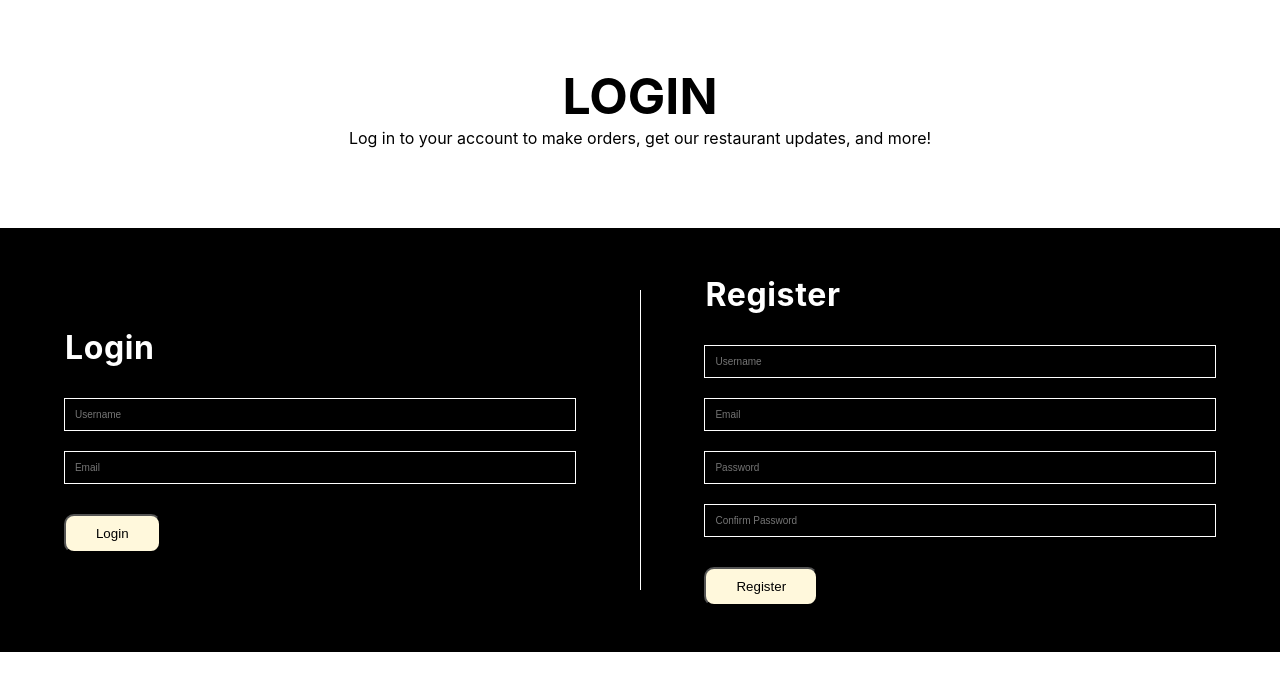
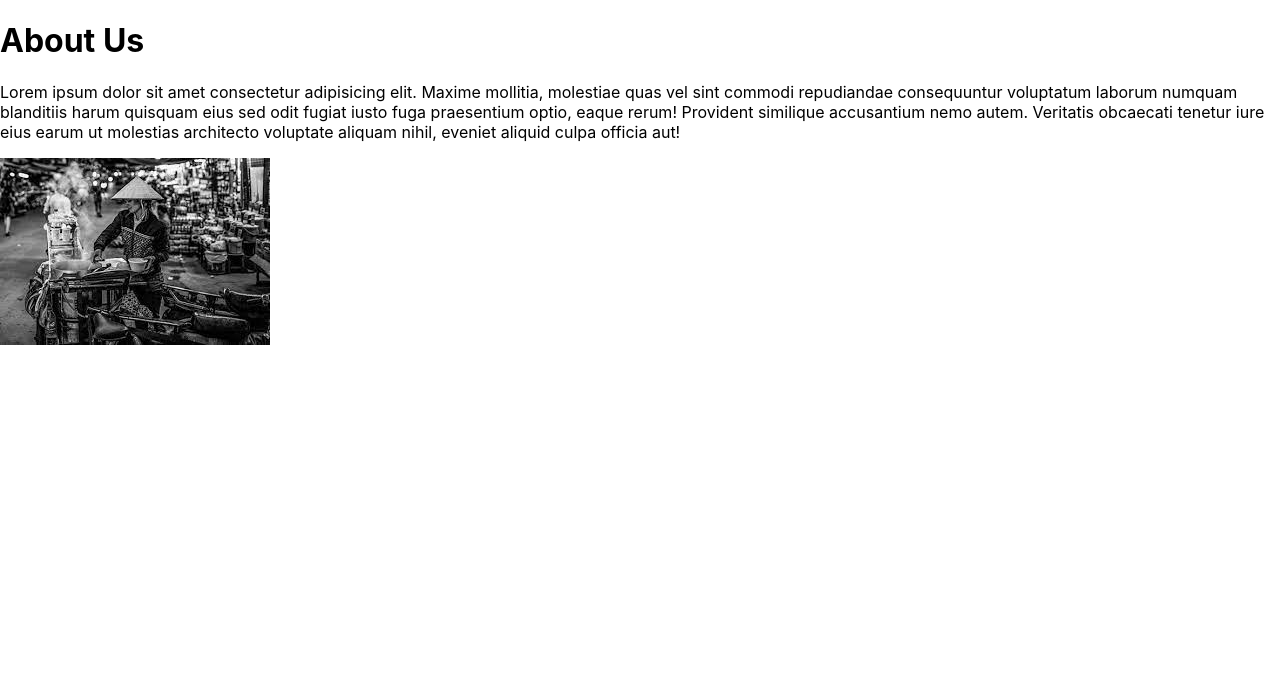
Before and after one commit to H13062/Project3444, a React (Create React App) app: page / in a window 1280 px wide. Shown: the top 690 px of the page. Built offline with nearby package versions, Linux system fonts and the light colour scheme.

Commit message:
Added about us information draft without css

```diff
--- a/src/App.js
+++ b/src/App.js
@@ -1,10 +1,11 @@
 
 import './App.css';
-import { Register } from "./pages"
+import { Register, AboutUs } from "./pages"
 
 function App() {
   return (
-      <Register />
+      // <Register />
+      <AboutUs />
   );
 }
 
--- /dev/null
+++ b/src/pages/About/AboutUs.js
@@ -0,0 +1,32 @@
+import React from 'react'
+
+import {images} from '../../constants';
+
+const AboutUs = () => {
+  return (
+    <div className='app__aboutus'>
+        <div className='app__aboutus-header'>
+            <h1>About Us</h1>
+        </div>
+
+        <div className='app__aboutus-content'>
+            <div className='app__aboutus-content_p'>
+                <p>
+                Lorem ipsum dolor sit amet consectetur adipisicing elit. Maxime mollitia,
+molestiae quas vel sint commodi repudiandae consequuntur voluptatum laborum
+numquam blanditiis harum quisquam eius sed odit fugiat iusto fuga praesentium
+optio, eaque rerum! Provident similique accusantium nemo autem. Veritatis
+obcaecati tenetur iure eius earum ut molestias architecto voluptate aliquam
+nihil, eveniet aliquid culpa officia aut!
+                </p>
+            </div>
+            <div className='about-dash'></div>
+            <div className='app__aboutus-content_img'>
+                <img src={images.history} alt='history pic'/>
+            </div>
+        </div>
+    </div>
+  )
+}
+
+export default AboutUs
--- a/src/pages/index.js
+++ b/src/pages/index.js
@@ -1,4 +1,6 @@
 import Register from './Register/register';
+import AboutUs from './About/AboutUs';
 export {
-    Register
+    Register,
+    AboutUs
 };
```
Also changed, not shown: src/constants/images.js (+6 -7 lines), src/pages/About/AboutUs.css (added).
